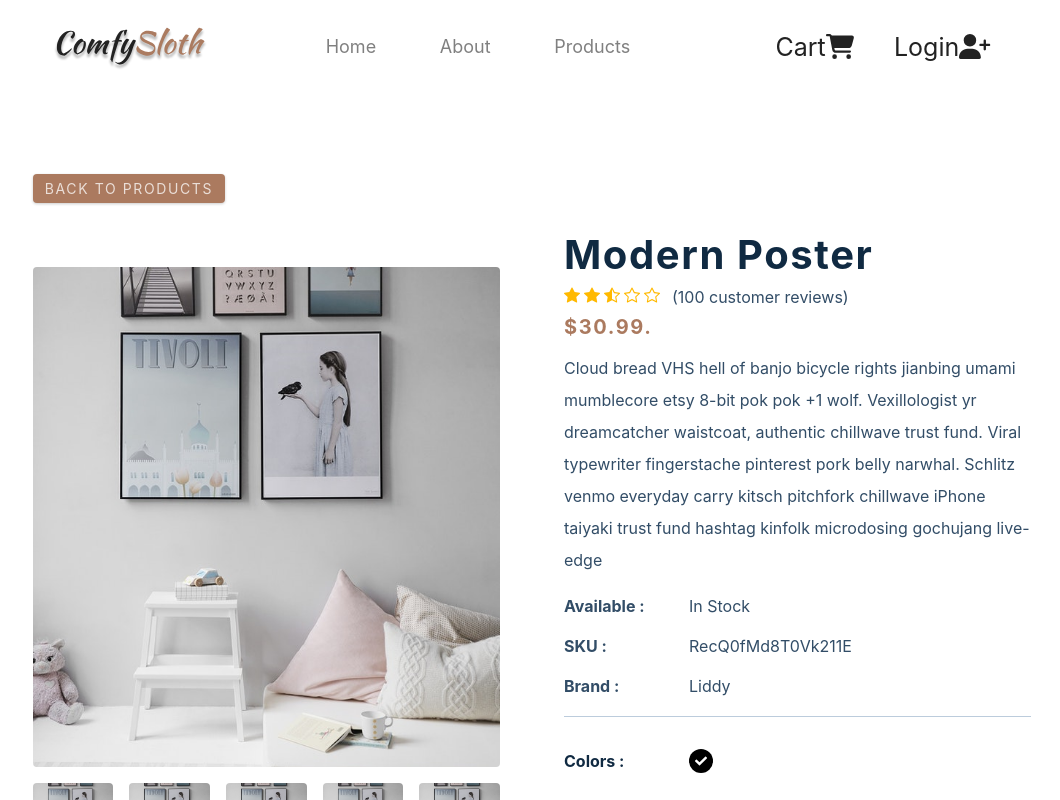
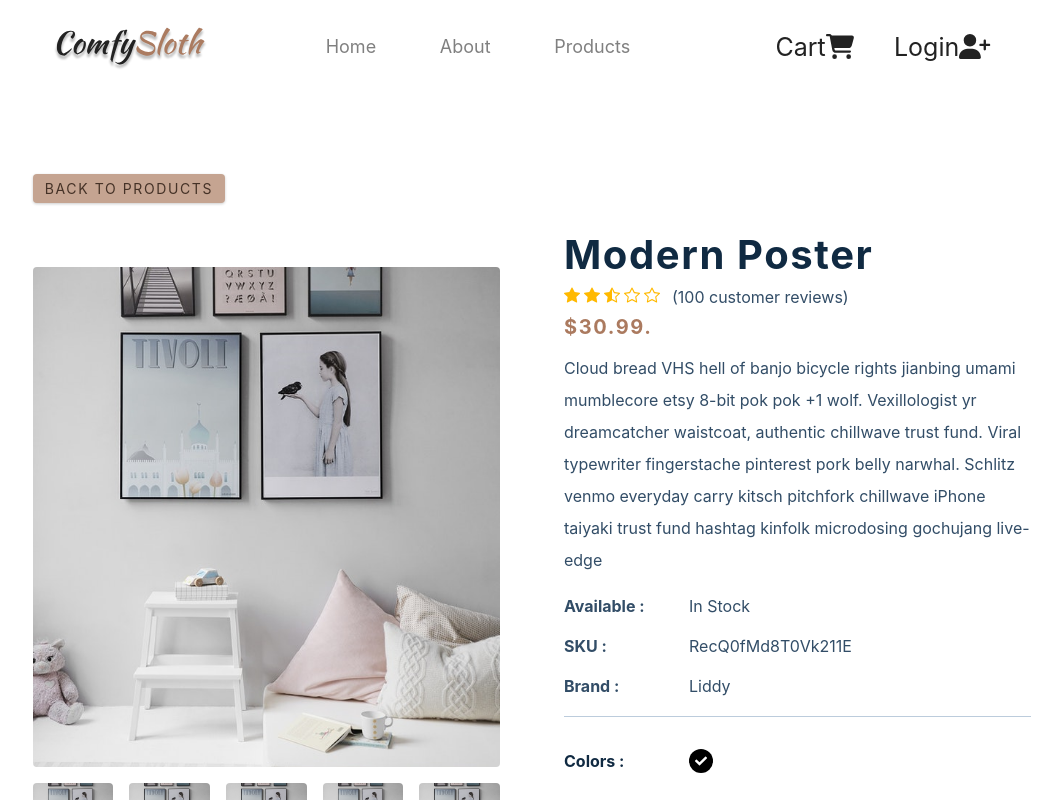
Before and after one commit to Lamie2/ComfySloth, a React (Create React App) app: page /productdetail in a window 1280 px wide. In both pictures the pointer is over the link "BACK TO PRODUCTS". Shown: the top 800 px of the page, without its empty margins (108-1168 px from the left). Built offline with nearby package versions, Linux system fonts and the light colour scheme; the HTML template or start-up script is replaced by a standard one.

Commit message:
ButtonHoverAdded

```diff
--- a/src/pages/ProductDetail/ProductDetail.scss
+++ b/src/pages/ProductDetail/ProductDetail.scss
@@ -20,6 +20,11 @@ main{
         letter-spacing: 0.1rem;
         transition: all 0.3s linear;
         text-decoration: none;
+
+        &:hover{
+            background-color: $secondaryLight;
+            color: $secondaryDark;
+        }
 
     }
 
```
